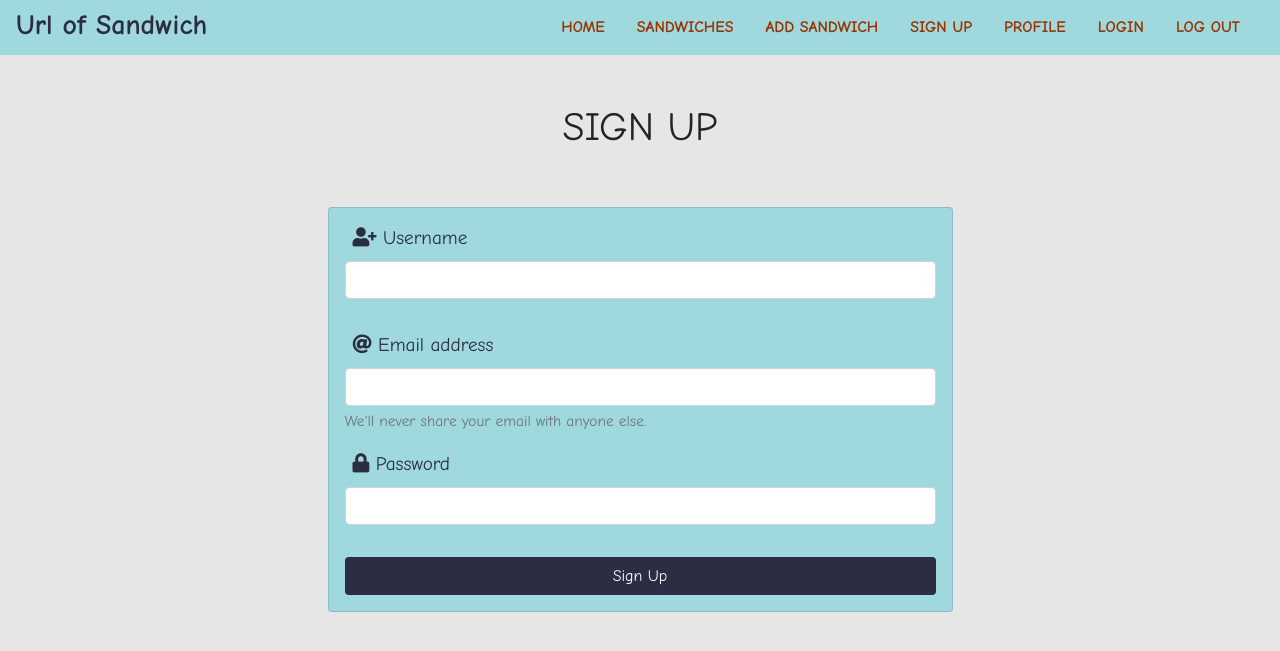
After one commit to RyanSyme/url-of-sandwich, a Flask app: page /signup in a window 1280 px wide. The commit adds this page. Shown: the top 651 px of the page. Run offline with Flask 2, Linux system fonts and the light colour scheme; some libraries are stand-ins or nearby versions.

Commit message:
add signup template

```diff
--- a/app.py
+++ b/app.py
@@ -4,6 +4,7 @@ from flask import (
     redirect, request, session, url_for)
 from flask_pymongo import PyMongo
 from bson.objectid import ObjectId
+from werkzeug.security import generate_password_hash, check_password_hash
 if os.path.exists("env.py"):
     import env
 
@@ -18,10 +19,15 @@ mongo = PyMongo(app)
 
 
 @app.route("/")
-@app.route("/get_sandwiches")
-def get_sandwiches():
+@app.route("/sandwiches")
+def sandwiches():
     sandwiches = mongo.db.sandwiches.find()
     return render_template("sandwiches.html", sandwiches=sandwiches)
+
+
+@app.route("/signup", methods=["GET", "POST"])
+def signup():
+    return render_template("signup.html")
 
 
 if __name__ == "__main__":
--- a/static/css/style.css
+++ b/static/css/style.css
@@ -1,8 +1,19 @@
+@import url('https://fonts.googleapis.com/css2?family=Comic+Neue:ital,wght@0,400;0,700;1,400;1,700&display=swap');
+
+body {
+    font-family: 'Comic Neue', cursive;
+    background-color: #e6e6e6;
+    text-align: center;
+}
 
 /* =============================== Nav Section =============================== */
 nav {
     height: 55px;
     background-color: #9fd9de;
+}
+
+.nav-symbol h3 {
+    font-weight: 700 !important;
 }
 
 nav a {
@@ -46,3 +57,16 @@ nav a {
 .navbar button:focus {
     outline: none;
 }
+
+/* =============================== SignUp Section =============================== */
+
+.signup-form {
+    background-color: #9fd9de;
+    color: #2b2d42;
+    font-size: 1.2rem;
+}
+
+.btn {
+    background-color: #2b2d42;
+    color: #ffffff;
+}
--- a/templates/base.html
+++ b/templates/base.html
@@ -12,17 +12,17 @@
 </head>
 <body>
     <header>
-         <nav class="navbar navbar-expand-md fixed-top container-fluid">
-            <a class="nav-symbol" href="{{ url_for('get_sandwiches') }}"><h3>Url of Sandwich</h3></a>
+         <nav class="navbar navbar-expand-md container-fluid">
+            <a class="nav-symbol mt-1" href="{{ url_for('sandwiches') }}"><h3>Url of Sandwich</h3></a>
             <button class="navbar-toggler" type="button" data-toggle="collapse" data-target="#navbarNavDropdown" aria-controls="navbarNavDropdown" aria-expanded="false" aria-label="Toggle navigation">
                 <span class="navbar-toggler-icon">
                     <i class="fas fa-bars"></i>
                 </span>
             </button>
-            <div class="collapse navbar-collapse justify-content-end" id="navbarNavDropdown">
+            <div class="collapse navbar-collapse justify-content-end mt-1" id="navbarNavDropdown">
                 <ul class="navbar-nav nav-text-align">
                     <li class="nav-item mr-3 mb-2">
-                        <a class="nav-link text-uppercase" href="{{ url_for('get_sandwiches') }}">HOME</a>
+                        <a class="nav-link text-uppercase" href="{{ url_for('sandwiches') }}">HOME</a>
                     </li>
                     <li class="nav-item mr-3 mb-2">
                         <a class="nav-link text-uppercase" href="#">SANDWICHES</a>
@@ -31,10 +31,13 @@
                         <a class="nav-link text-uppercase" href="#">ADD SANDWICH</a>
                     </li>
                     <li class="nav-item mr-3 mb-2">
+                        <a class="nav-link text-uppercase" href="{{ url_for('signup') }}">SIGN UP</a>
+                    </li>
+                    <li class="nav-item mr-3 mb-2">
                         <a class="nav-link text-uppercase" href="#">PROFILE</a>
                     </li>
                     <li class="nav-item mr-3 mb-2">
-                        <a class="nav-link text-uppercase" href="#">LOGIN/SIGN UP</a>
+                        <a class="nav-link text-uppercase" href="#">LOGIN</a>
                     </li>
                     <li class="nav-item mr-3 mb-2">
                         <a class="nav-link text-uppercase" href="#">LOG OUT</a>
--- /dev/null
+++ b/templates/signup.html
@@ -0,0 +1,32 @@
+{% extends "base.html" %}
+{% block content %}
+
+    <h1 class="mt-5">SIGN UP</h1>
+    <div class="row">
+        <div class="col-md-6 offset-md-3">
+            <form class="card mt-5 text-left signup-form" method="POST" action="{{ url_for('signup') }}">
+                <div class="m-3">
+                    <label for="username" class="form-label">
+                        <i class="fas fa-user-plus ml-2"></i> Username
+                    </label>
+                    <input type="text" class="form-control" id="username" name="username" required>
+                </div>
+                <div class="m-3">
+                    <label for="email" class="form-label">
+                        <i class="fas fa-at ml-2"></i> Email address
+                    </label>
+                    <input type="email" class="form-control" id="email" name="email" aria-describedby="emailHelp">
+                    <small id="emailHelp" class="text-muted">We'll never share your email with anyone else.</small>
+                </div>
+                <div class="ml-3 mr-3 mb-3">
+                    <label for="password" class="form-label">
+                        <i class="fas fa-lock ml-2"></i> Password
+                    </label>
+                    <input type="password" class="form-control" id="password" name="password">
+                </div>
+                <button type="submit" class="btn m-3 btn-signup">Sign Up</button>
+            </form>
+        </div>
+    </div>
+
+{% endblock %}
```
